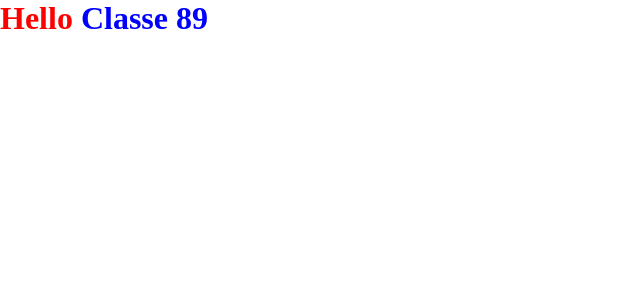
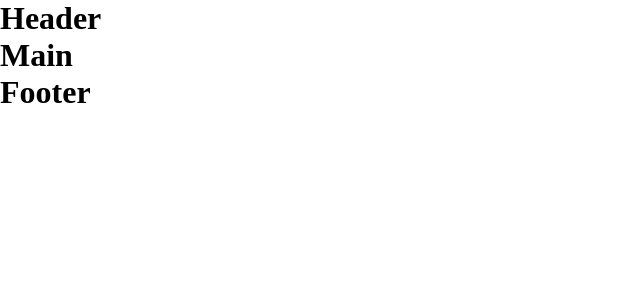
Before and after one commit to Fez06/vite-boolfolio, a Vue app: page / in a window 1280 px wide. Shown: the top 300 px of the page, without its empty margins (0-640 px from the left). Built offline with nearby package versions, Linux system fonts and the light colour scheme.

Commit message:
scaffolding

```diff
--- a/package.json
+++ b/package.json
@@ -9,6 +9,7 @@
     "preview": "vite preview"
   },
   "dependencies": {
+    "bootstrap": "^5.3.0-alpha3",
     "vue": "^3.2.47"
   },
   "devDependencies": {
--- a/src/App.vue
+++ b/src/App.vue
@@ -1,19 +1,26 @@
 <script>
-import HelloApp from './components/HelloApp.vue';
+import AppHeader from './components/AppHeader.vue';
+import AppMain from './components/AppMain.vue';
+import AppFooter from './components/AppFooter.vue';
+
 export default {
-  name:'App',
-  components: {
-    HelloApp
-  }
+    name: 'App',
+    components: {
+        AppHeader,
+        AppMain,
+        AppFooter
+    }
 }
 </script>
 
 <template>
-  <HelloApp />
+    <div>
+        <AppHeader/>
+        <AppMain/>
+        <AppFooter/>
+    </div>
 </template>
 
+<style lang="scss" scoped>
 
-<style lang="scss">
-//versione 1 - inclusione via app.vue
-// @use './assets/scss/main.scss' as *;
 </style>
--- /dev/null
+++ b/src/components/AppFooter.vue
@@ -0,0 +1,16 @@
+
+<script>
+export default {
+    name: 'AppFooter'
+}
+</script>
+
+<template>
+    <footer>
+        <h1>Footer</h1>
+    </footer>
+</template>
+
+<style lang="scss" scoped>
+
+</style>
--- /dev/null
+++ b/src/components/AppHeader.vue
@@ -0,0 +1,16 @@
+
+<script>
+export default {
+   name: 'AppHeader'
+}
+</script>
+
+<template>
+    <header>
+        <h1>Header</h1>
+    </header>
+</template>
+
+<style lang="scss" scoped>
+
+</style>
--- /dev/null
+++ b/src/components/AppMain.vue
@@ -0,0 +1,16 @@
+
+<script>
+export default {
+    name: 'AppMain'
+}
+</script>
+
+<template>
+    <main>
+        <h1>Main</h1>
+    </main>
+</template>
+
+<style lang="scss" scoped>
+
+</style>
--- a/src/components/HelloApp.vue
+++ b/src/components/HelloApp.vue
@@ -1,22 +1,26 @@
+<script>
+import AppHeader from './AppHeader.vue';
+import AppMain from './AppMain.vue';
+import AppFooter from './AppFooter.vue';
 
-<script>
 export default {
-    name: 'Hello'
+    name: 'App',
+    components: {
+        AppHeader,
+        AppMain,
+        AppFooter
+    }
 }
 </script>
 
 <template>
     <div>
-        <h1>Hello <span>Classe 89</span></h1>
+        <AppHeader/>
+        <AppMain/>
+        <AppFooter/>
     </div>
 </template>
 
 <style lang="scss" scoped>
-    h1 {
-        color: red;
 
-        span {
-            color: blue;
-        }
-    }
 </style>
```
Also changed, not shown: 1 other file (tests, documents, lock files or other folders).
